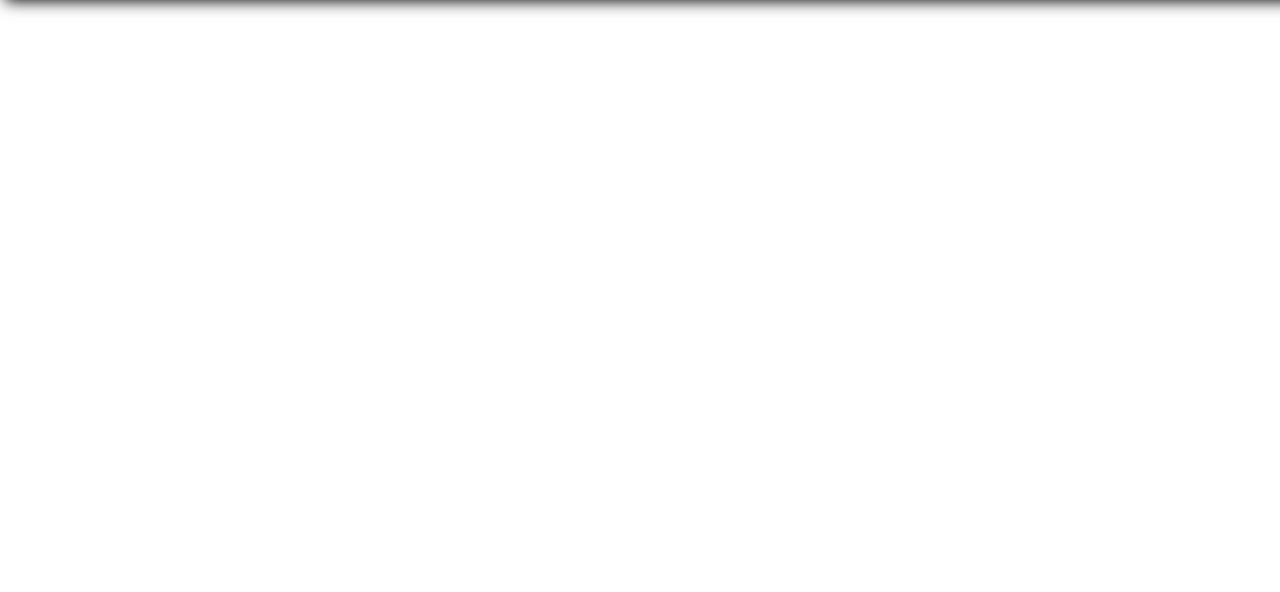
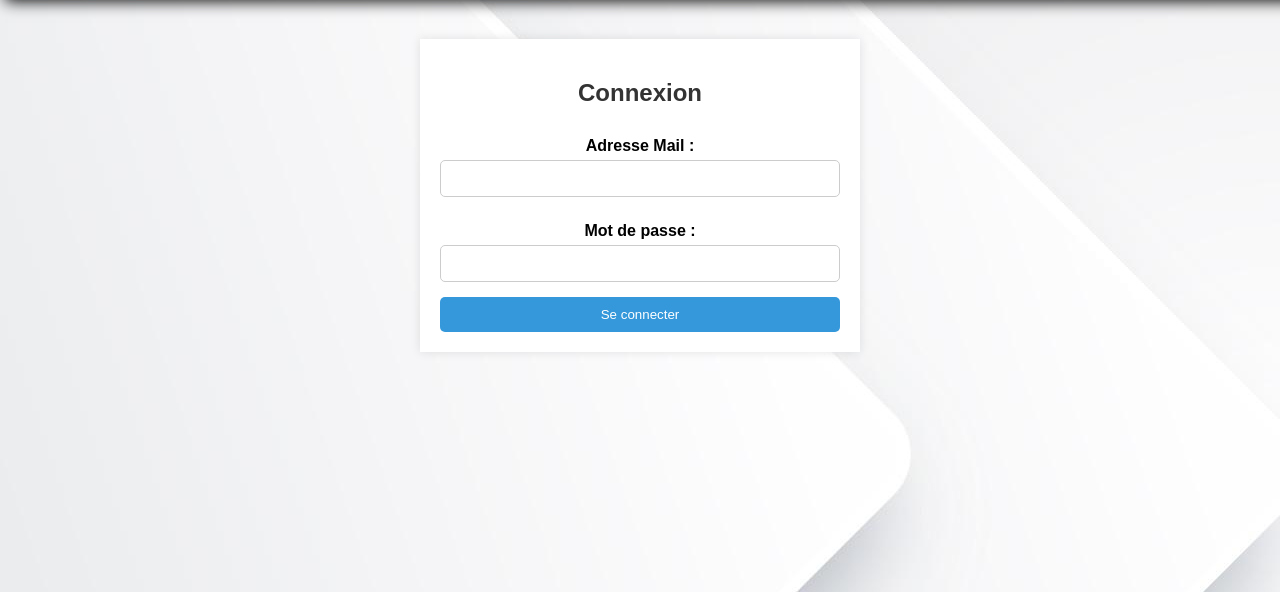
Before and after one commit to Paul-berne/Site-foot, a PHP site: page /Connexion in a window 1280 px wide. Shown: the part 61-653 px from the top of the page. Run offline with PHP 8.4, Linux system fonts and the light colour scheme; some libraries are stand-ins or nearby versions.

Commit message:
Mise a jour des fichiers modifie

```diff
--- a/data/Create_table.sql
+++ b/data/Create_table.sql
@@ -39,7 +39,8 @@ CREATE TABLE NEWS
     ID_NEWS serial NOT NULL  ,
     ID_CLUB int NOT NULL  ,
     ARTICLE_NEWS varchar NULL ,
-	CONSTRAINT PK_NEWS PRIMARY KEY (ID_NEWS)
+    date_news DATE DEFAULT CURRENT_DATE,
+     CONSTRAINT PK_NEWS PRIMARY KEY (ID_NEWS)
    ) ;
 
 -- -----------------------------------------------------------------------------
@@ -49,6 +50,7 @@ CREATE TABLE NEWS
 CREATE TABLE commentary(
 	ID_com serial not null,
 	desc_com varchar(255),
+     Date_comment DATE DEFAULT CURRENT_DATE,
      ID_NEWS int not null,
      ID_uti int not null,
 	constraint pk_id_com primary key (id_com),
--- a/src/control/C_Connexion.php
+++ b/src/control/C_Connexion.php
@@ -1,18 +1,22 @@
-<!DOCTYPE html>
-<html lang="en">
+<?php
+include_once("header.php");
+include_once("./view/V_Connexion.php");
 
-<head>
-    <meta charset="UTF-8">
-    <meta name="viewport" content="width=device-width, initial-scale=1.0">
-    <title>Document</title>
-    <link rel="stylesheet" href="../css/style_Connexion.css">
-</head>
+$dsn = 'pgsql:host=localhost;dbname=site-foot;password=Paulberne13?;user=postgres;port=5432';
+$cnx = new PDO($dsn);
 
-<body>
-    <?php
-    include_once("header.php");
-    include_once("./view/V_Connexion.php");
+if ($_SERVER['REQUEST_METHOD'] === 'POST') {
+    $mail = $_POST['mail'];
+    $password = md5($_POST['password']);
+
+    // Utilisation de requêtes préparées pour éviter l'injection SQL
+    $stmt = $cnx->prepare("SELECT * FROM utilisateur WHERE mail_uti = :mail AND password_uti = :password");
+    $stmt->execute(['mail' => $mail, 'password' => $password]);
+
+    if ($stmt->rowCount() > 0) {
+        echo 'Connexion réussie !';
+    } else {
+        echo 'Identifiants incorrects. Veuillez réessayer.';
+    }
+}
 ?>
-</body>
-
-</html>
--- a/src/css/style_Connexion.css
+++ b/src/css/style_Connexion.css
@@ -0,0 +1,50 @@
+body {
+    background-image: url(../img/15518074_5594016.jpg);
+    font-family: Arial, sans-serif;
+    background-color: #f4f4f4;
+    margin: 0;
+    padding: 0;
+}
+
+.container {
+    max-width: 400px;
+    margin: 100px auto;
+    padding: 20px;
+    background-color: #fff;
+    box-shadow: 0 0 10px rgba(0, 0, 0, 0.1);
+    text-align: center;
+}
+
+h2 {
+    color: #333;
+}
+
+form {
+    display: flex;
+    flex-direction: column;
+}
+
+label {
+    margin-top: 10px;
+    font-weight: bold;
+}
+
+input {
+    padding: 10px;
+    margin: 5px 0 15px 0;
+    border: 1px solid #ccc;
+    border-radius: 5px;
+}
+
+button {
+    background-color: #3498db;
+    color: #fff;
+    padding: 10px;
+    border: none;
+    border-radius: 5px;
+    cursor: pointer;
+}
+
+button:hover {
+    background-color: #2980b9;
+}
--- a/src/view/V_Connexion.php
+++ b/src/view/V_Connexion.php
@@ -5,10 +5,22 @@
     <meta charset="UTF-8">
     <meta name="viewport" content="width=device-width, initial-scale=1.0">
     <title>Connexion</title>
+    <link rel="stylesheet" href="../css/style_Connexion.css">
 </head>
 
 <body>
-    <p>Veuillez vous connecter</p>
+    <div class="container">
+        <h2>Connexion</h2>
+        <form action="Connexion" method="post">
+            <label for="mail">Adresse Mail :</label>
+            <input type="email" name="mail" required>
+
+            <label for="password">Mot de passe :</label>
+            <input type="password" name="password" required>
+
+            <button type="submit">Se connecter</button>
+        </form>
+    </div>
 </body>
 
 </html>
```
Also changed, not shown: src/css/style_Acceuil.css (+16 -4 lines), src/view/V_Acceuil.php (+17 -2 lines).
